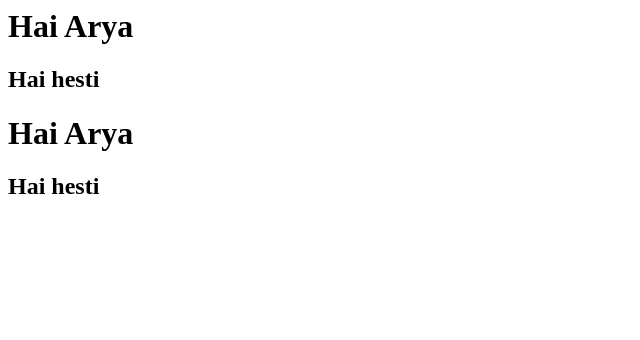
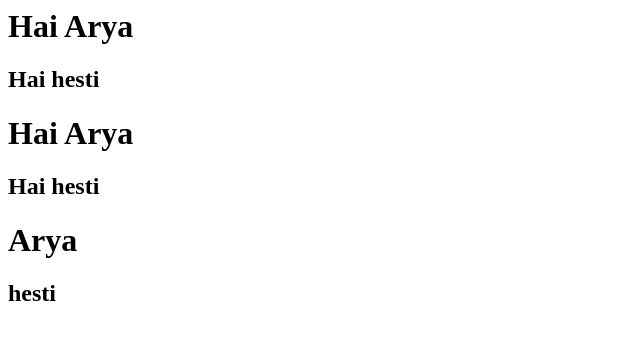
Before and after one commit to Nursahid20/tutorial, a plain HTML site: page index.html in a window 1280 px wide. Shown: the whole page, without its empty margins (0-640 px from the left). Drawn offline with Linux system fonts and the light colour scheme.

Commit message:
branch namaku

```diff
--- a/index.html
+++ b/index.html
@@ -2,3 +2,5 @@
 <h2>Hai hesti</h2>
 <h1>Hai Arya</h1>
 <h2>Hai hesti</h2>
+<h1>Arya</h1>
+<h2>hesti</h2>
```
